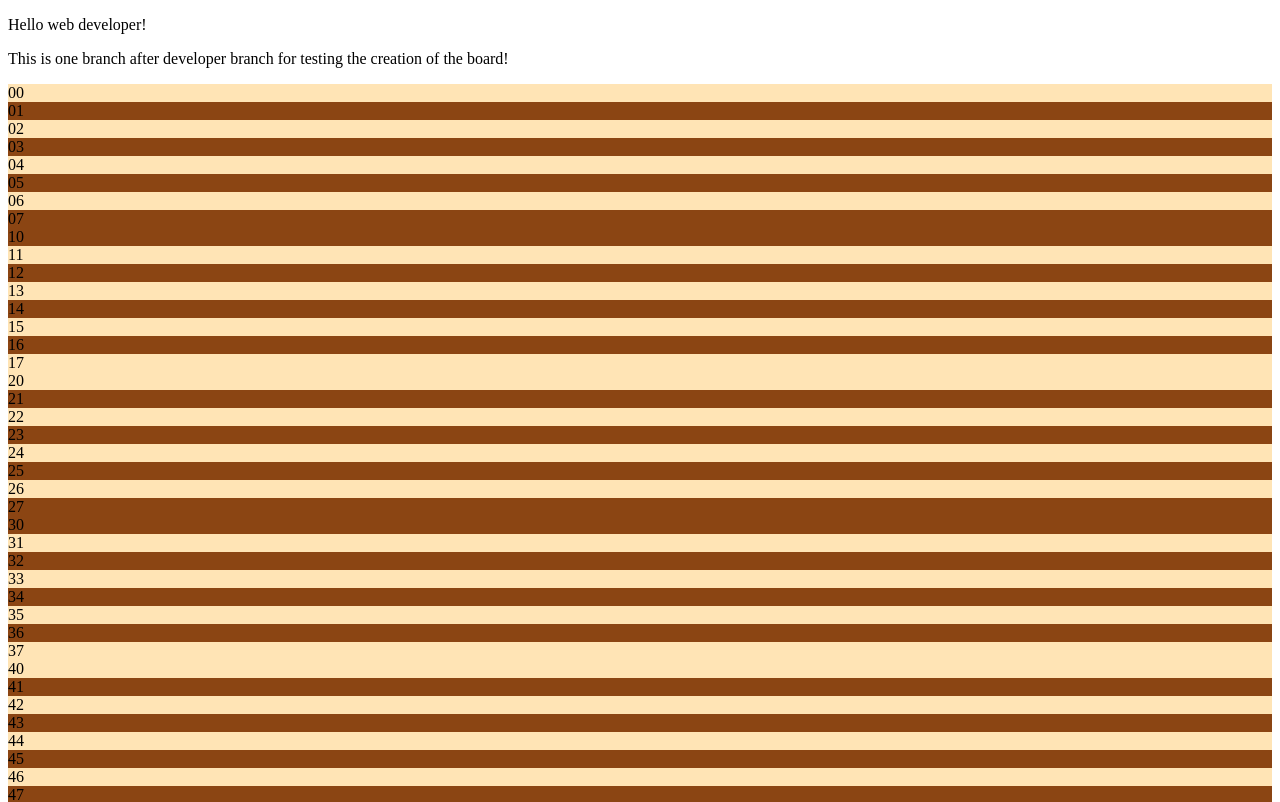
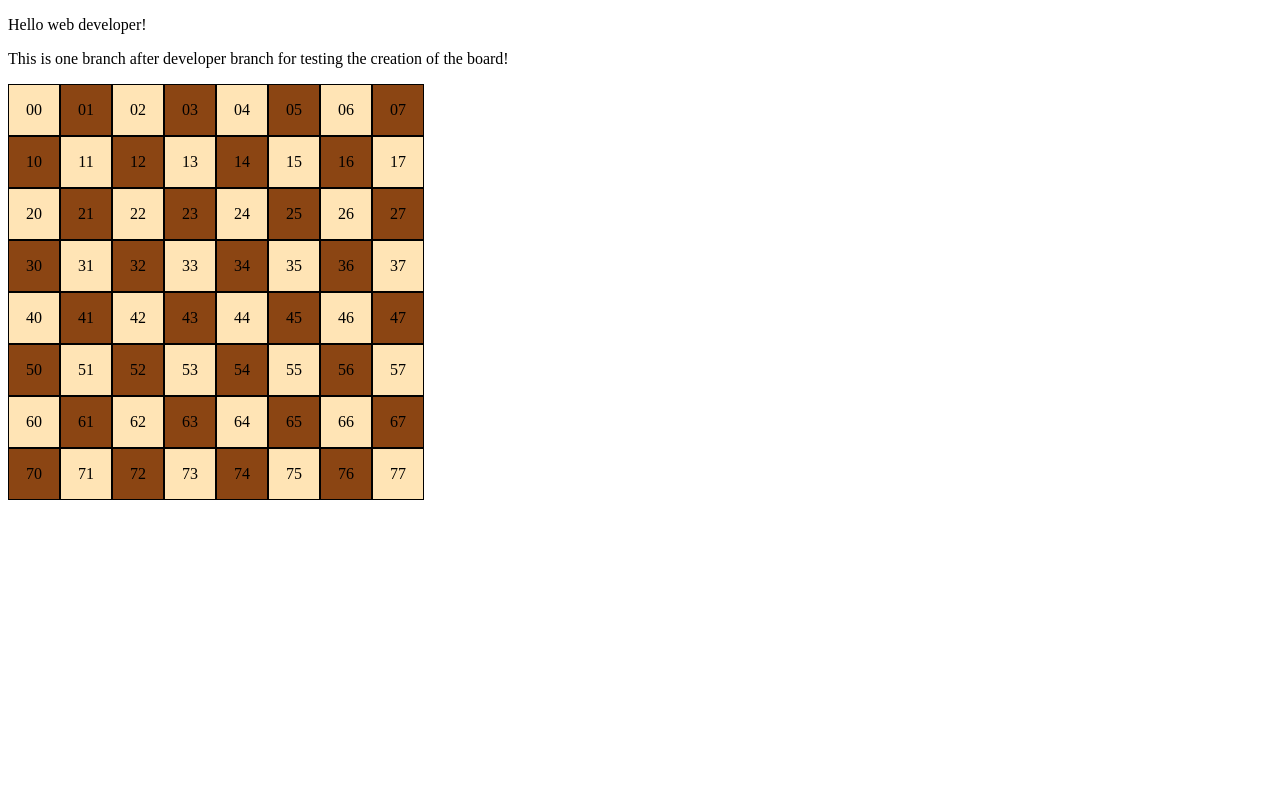
Before and after one commit to SkimZconceited/Phase4-GameTheoryProject-frontend, a React (Create React App) app in the folder client/: page / in a window 1280 px wide. Shown: the top 802 px of the page. Built offline with nearby package versions, Linux system fonts and the light colour scheme.

Commit message:
Updated the Board.css file stylise the board and linked it to the Board.jsx

```diff
--- a/client/src/Board.css
+++ b/client/src/Board.css
@@ -0,0 +1,21 @@
+.board {
+  display: flex;
+  flex-direction: column;
+}
+
+.board-row {
+  display: flex;
+}
+
+.cell {
+  width: 50px;
+  height: 50px;
+  display: flex;
+  align-items: center;
+  justify-content: center;
+  border: 1px solid #000;
+}
+
+.cell.dark {
+  background-color: #8b4513; /* Dark square color */
+}
--- a/client/src/components/Board.jsx
+++ b/client/src/components/Board.jsx
@@ -1,5 +1,6 @@
 import React from 'react';
 import Cell from './Cell';
+import '../Board.css'
 
 function Board() {
   const renderCell = (row, col) => {
```
